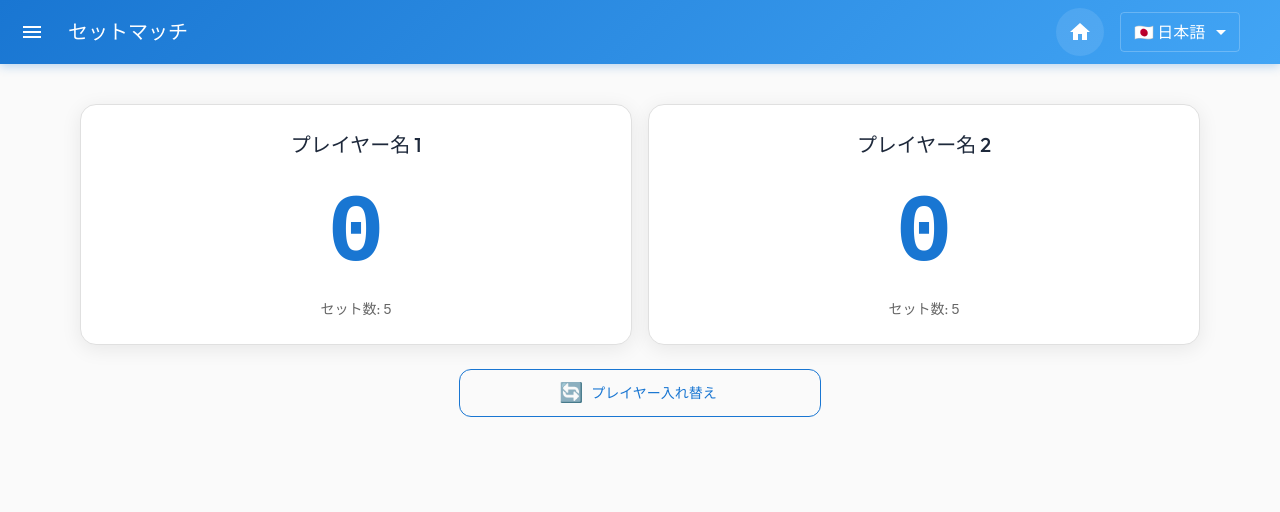
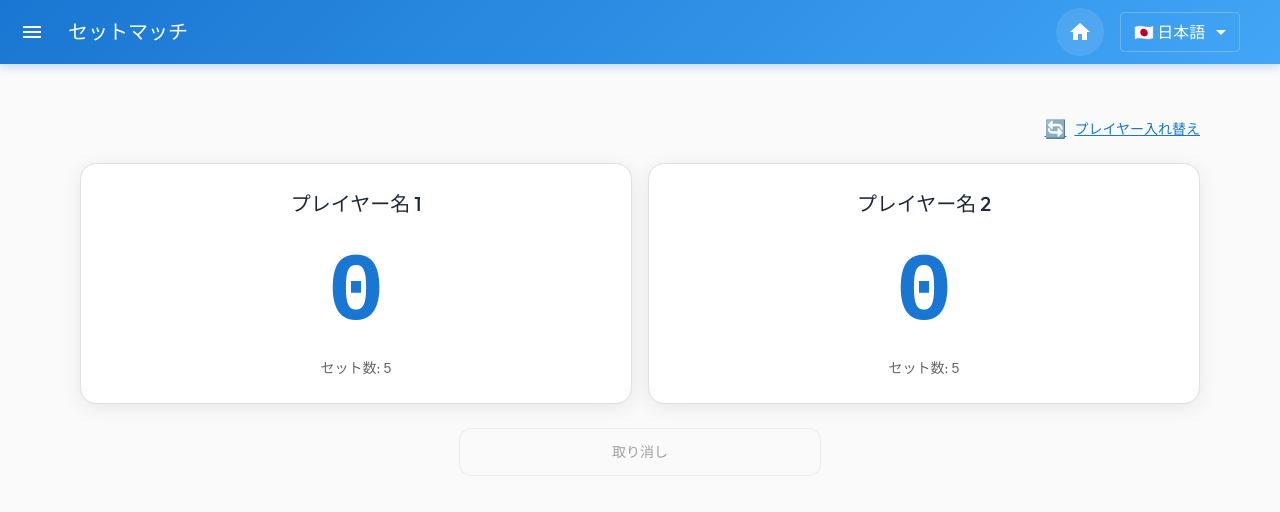
Before and after one commit to sgwrysk/billiard-frontend, a React (Vite) app: page / in a window 1280 px wide. Both pictures are taken after a click on the button "ゲーム開始". Shown: the top 512 px of the page. Built offline with nearby package versions, Linux system fonts and the light colour scheme.

Commit message:
feat(UI): プレイヤー入れ替えをリンク風ボタンに変更し視認性を改善（SetMatch/Rotation）

```diff
--- a/src/components/games/RotationBoard.tsx
+++ b/src/components/games/RotationBoard.tsx
@@ -82,6 +82,26 @@ export const RotationBoard: React.FC<RotationBoardProps> = ({
 
   return (
     <Box>
+      {/* Swap players link-like button */}
+      {canSwapPlayers && onSwapPlayers && (
+        <Box sx={{ display: 'flex', justifyContent: 'flex-end', mb: 1 }}>
+          <Button
+            variant="text"
+            color="primary"
+            startIcon={<span style={{ fontSize: '1.1rem' }}>🔄</span>}
+            onClick={onSwapPlayers}
+            sx={{
+              px: 0,
+              minWidth: 'auto',
+              textDecoration: 'underline',
+              '&:hover': { textDecoration: 'underline' },
+            }}
+            title={t('game.swapPlayers')}
+          >
+            {t('game.swapPlayers')}
+          </Button>
+        </Box>
+      )}
       {/* Chess Clock */}
       {game.chessClock?.enabled && onTimeUp && onSwitchToPlayer && (
         <Box sx={{ mb: 3 }}>
@@ -323,27 +343,6 @@ export const RotationBoard: React.FC<RotationBoardProps> = ({
           </Button>
         </Grid>
         <Grid item xs={12} sm={6}>
-          {canSwapPlayers && onSwapPlayers ? (
-            <Button
-              variant="outlined"
-              fullWidth
-              startIcon={<span style={{ fontSize: '1.2rem' }}>🔄</span>}
-              onClick={onSwapPlayers}
-              sx={{
-                borderColor: 'primary.main',
-                color: 'primary.main',
-                height: '48px',
-                minHeight: '48px',
-                '&:hover': {
-                  backgroundColor: 'primary.main',
-                  color: 'white',
-                  borderColor: 'primary.main',
-                },
-              }}
-            >
-              {t('game.swapPlayers')}
-            </Button>
-          ) : (
           <Button
             variant="outlined"
             fullWidth
@@ -368,7 +367,6 @@ export const RotationBoard: React.FC<RotationBoardProps> = ({
           >
             {t('game.undo')}
           </Button>
-          )}
         </Grid>
       </Grid>
     </Box>
--- a/src/components/games/SetMatchBoard.tsx
+++ b/src/components/games/SetMatchBoard.tsx
@@ -38,6 +38,26 @@ export const SetMatchBoard: React.FC<SetMatchBoardProps> = ({
 
   return (
     <Box>
+      {/* Swap players link-like button */}
+      {canSwapPlayers && onSwapPlayers && (
+        <Box sx={{ display: 'flex', justifyContent: 'flex-end', mb: 1 }}>
+          <Button
+            variant="text"
+            color="primary"
+            startIcon={<span style={{ fontSize: '1.1rem' }}>🔄</span>}
+            onClick={onSwapPlayers}
+            sx={{
+              px: 0,
+              minWidth: 'auto',
+              textDecoration: 'underline',
+              '&:hover': { textDecoration: 'underline' },
+            }}
+            title={t('game.swapPlayers')}
+          >
+            {t('game.swapPlayers')}
+          </Button>
+        </Box>
+      )}
       {/* Chess Clock */}
       {game.chessClock?.enabled && onTimeUp && onSwitchToPlayer && (
         <Box sx={{ mb: 3 }}>
@@ -127,27 +147,6 @@ export const SetMatchBoard: React.FC<SetMatchBoardProps> = ({
       {/* Action Buttons */}
       <Grid container spacing={2} justifyContent="center">
         <Grid item xs={12} sm={6} md={4}>
-          {canSwapPlayers && onSwapPlayers ? (
-            <Button
-              variant="outlined"
-              fullWidth
-              startIcon={<span style={{ fontSize: '1.2rem' }}>🔄</span>}
-              onClick={onSwapPlayers}
-              sx={{
-                borderColor: 'primary.main',
-                color: 'primary.main',
-                height: '48px',
-                minHeight: '48px',
-                '&:hover': {
-                  backgroundColor: 'primary.main',
-                  color: 'white',
-                  borderColor: 'primary.main',
-                },
-              }}
-            >
-              {t('game.swapPlayers')}
-            </Button>
-          ) : (
           <Button
             variant="outlined"
             fullWidth
@@ -172,7 +171,6 @@ export const SetMatchBoard: React.FC<SetMatchBoardProps> = ({
           >
             {t('game.undo')}
           </Button>
-          )}
         </Grid>
       </Grid>
     </Box>
```
Lines whose indentation alone changed are shown as unchanged.
